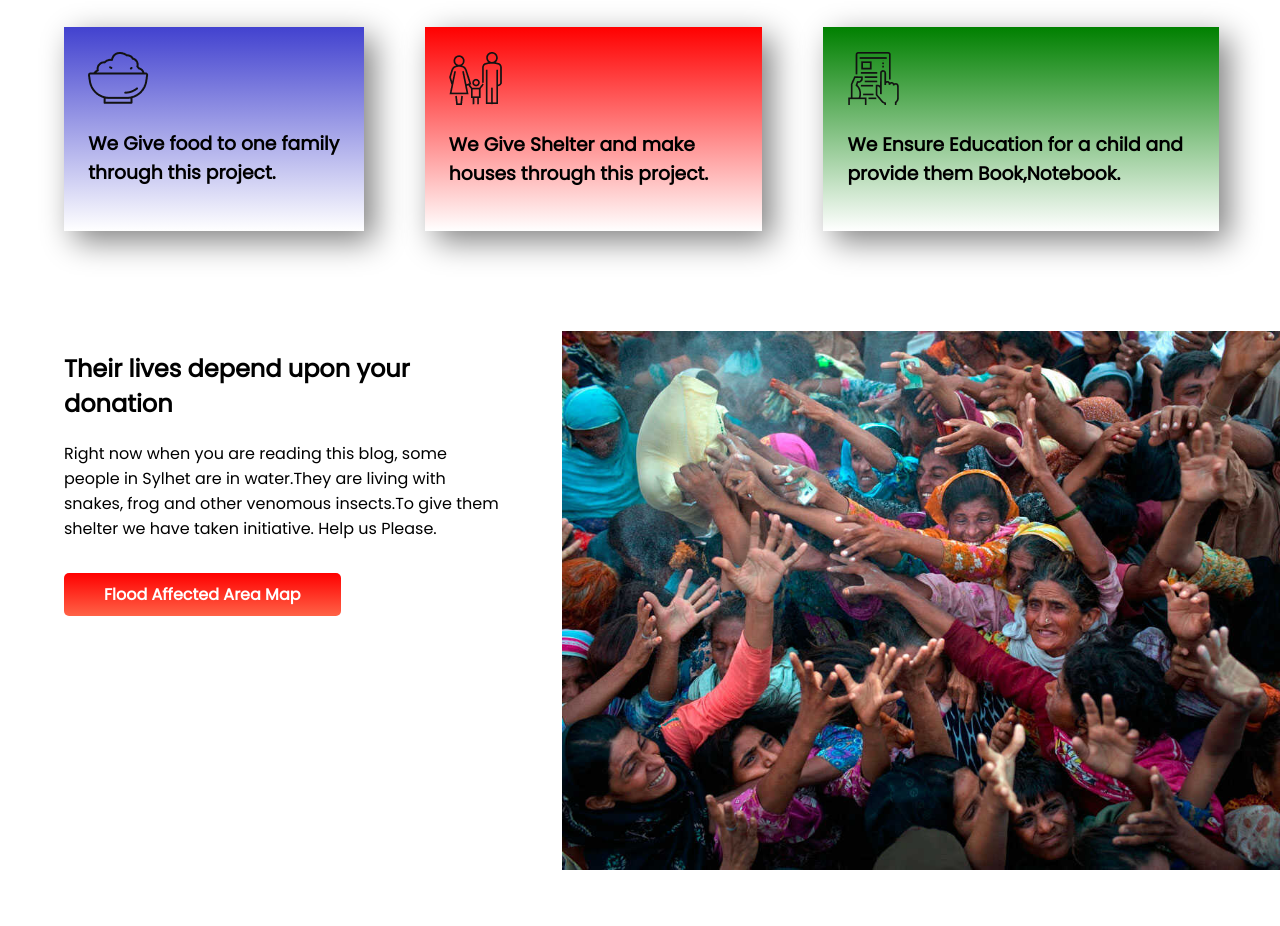
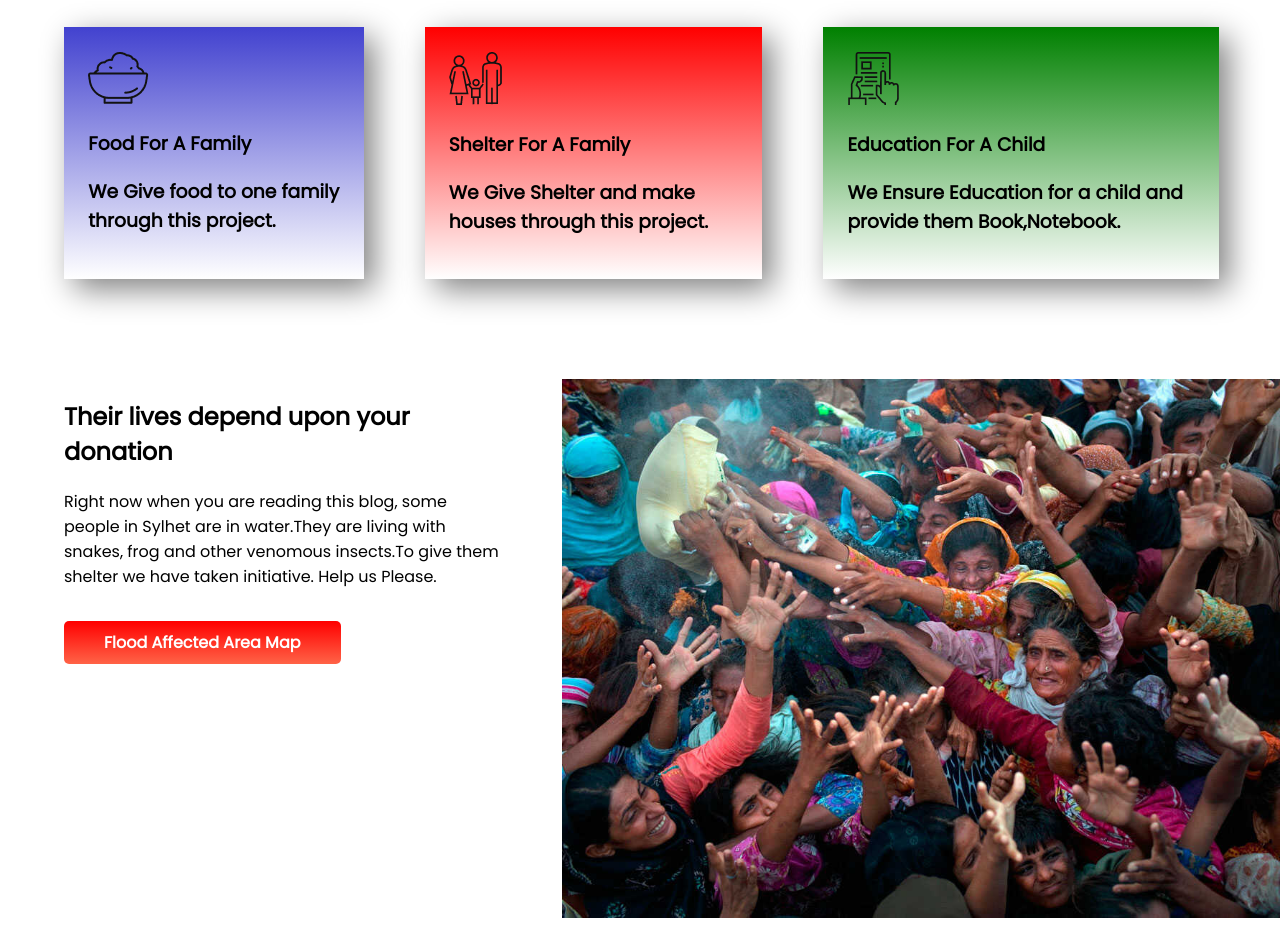
Before and after one commit to KishorKumarParoi/Assignment_01, a plain HTML site: page index.html in a window 1280 px wide. Shown: the part 1540-2466 px from the top of the page. Drawn offline with Linux system fonts and the light colour scheme.

Commit message:
Finally Completed My First Project

```diff
--- a/index.html
+++ b/index.html
@@ -57,14 +57,17 @@
         <div class="donate-container">
             <div id="food-for-a-family">
                 <img src="donate-today-main/icons/food.png" alt="">
+                <h3>Food For A Family</h3>
                 <h3>We Give food to one family through this project.</h3>
             </div>
             <div id="shelter-for-a-family">
                 <img src="donate-today-main/icons/shelter.png" alt="">
+                <h3>Shelter For A Family</h3>
                 <h3>We Give Shelter and make houses through this project.</h3>
             </div>
             <div id="education-for-a-child">
                 <img src="donate-today-main/icons/Frame-1.png" alt="">
+                <h3>Education For A Child</h3>
                 <h3>We Ensure Education for a child and provide them Book,Notebook.</h3>
             </div>
         </div>
```
